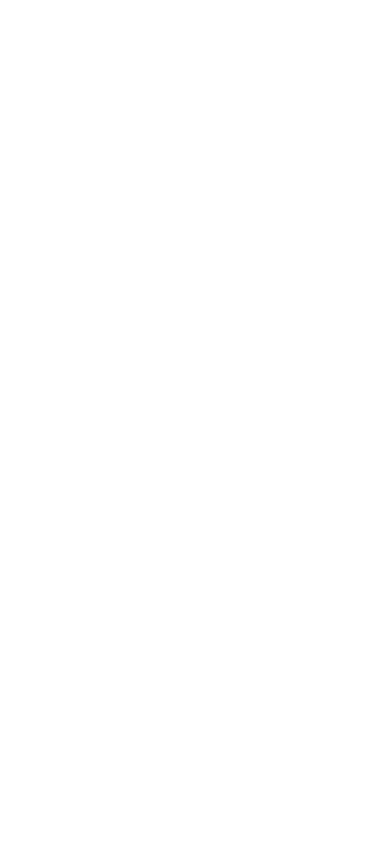
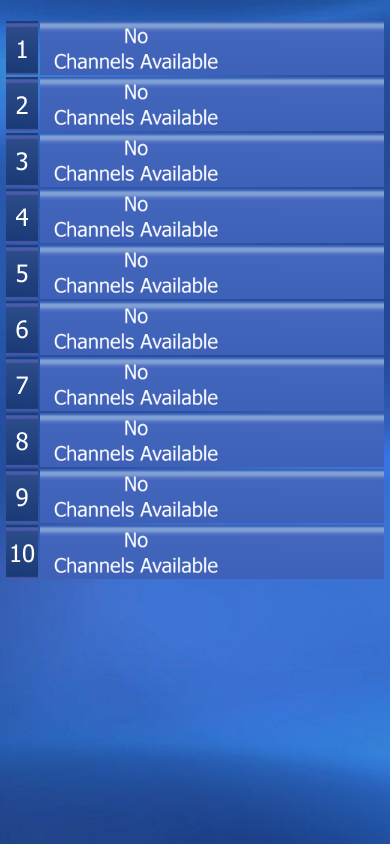
Before and after one commit to zababyte2k/zababyte2k.github.io, a plain HTML site: page tvhora/index.html in a window 390 px wide. Drawn offline with Linux system fonts and the light colour scheme.

Commit message:
Add files via upload

```diff
--- /dev/null
+++ b/tvhora/com.js
@@ -0,0 +1,51 @@
+function backcom() {
+    channels = [];
+    try {
+            channels = getchannels();
+            const mainui = document.getElementById("mainui").innerHTML = '';
+            document.getElementById("mainui").innerHTML += '<tr><td class="chbox">1</td><td class="logobox"><a href="#"><img src="nochan.png" style="height: 48px;" onmouseover="dohoversfx()" border="0"></a></td></tr>';
+            for (var i = 0; i < channels.length; i++) {
+                if (channels[i][0] == "NULL") {
+                    const mainui = document.getElementById("mainui").innerHTML += '<tr><td class="chbox">' + i + '</td><td class="logobox"><a href="#"><img src="nochan.png" style="height: 48px;" onmouseover="dohoversfx()" border="0"></a></td></tr>';
+                }
+                if (channels[i][0] == "index.html") {
+                    const mainui = document.getElementById("mainui").innerHTML += '<div style="width: 0; height 0; display: none;"></div>';
+                }
+            else {
+                    const mainui = document.getElementById("mainui").innerHTML += '<tr><td class="chbox">' + i + '</td><td class="logobox"><a href="' + channels[i][0] + '"><img src="' + channels[i][1] + '" style="height: 48px;" onmouseover="dohoversfx()" border="0"></a></td></tr>';
+                }
+            }
+        }
+    catch {
+        alert("A communcation error has occured. Please make sure you have a stable internet connection")
+        mainui = document.getElementById("mainui").innerHTML += '<tr><td class="chbox">1</td><td class="logobox"><a href="#"><img src="nochan.png" style="height: 48px;" onmouseover="dohoversfx()" border="0"></a></td></tr>';
+        mainui = document.getElementById("mainui").innerHTML += '<tr><td class="chbox">2</td><td class="logobox"><a href="#"><img src="nochan.png" style="height: 48px;" onmouseover="dohoversfx()" border="0"></a></td></tr>';
+        mainui = document.getElementById("mainui").innerHTML += '<tr><td class="chbox">3</td><td class="logobox"><a href="index3.html"><img src="nochan.png" style="height: 48px;" onmouseover="dohoversfx()" border="0"></a></td></tr>';
+        mainui = document.getElementById("mainui").innerHTML += '<tr><td class="chbox">4</td><td class="logobox"><a href="index3.html"><img src="nochan.png" style="height: 48px;" onmouseover="dohoversfx()" border="0"></a></td></tr>';
+        mainui = document.getElementById("mainui").innerHTML += '<tr><td class="chbox">5</td><td class="logobox"><a href="index3.html"><img src="nochan.png" style="height: 48px;" onmouseover="dohoversfx()" border="0"></a></td></tr>';
+        mainui = document.getElementById("mainui").innerHTML += '<tr><td class="chbox">6</td><td class="logobox"><a href="index3.html"><img src="nochan.png" style="height: 48px;" onmouseover="dohoversfx()" border="0"></a></td></tr>';
+        mainui = document.getElementById("mainui").innerHTML += '<tr><td class="chbox">7</td><td class="logobox"><a href="index3.html"><img src="nochan.png" style="height: 48px;" onmouseover="dohoversfx()" border="0"></a></td></tr>';
+        mainui = document.getElementById("mainui").innerHTML += '<tr><td class="chbox">8</td><td class="logobox"><a href="index3.html"><img src="nochan.png" style="height: 48px;" onmouseover="dohoversfx()" border="0"></a></td></tr>';
+        mainui = document.getElementById("mainui").innerHTML += '<tr><td class="chbox">9</td><td class="logobox"><a href="index3.html"><img src="nochan.png" style="height: 48px;" onmouseover="dohoversfx()" border="0"></a></td></tr>';
+        mainui = document.getElementById("mainui").innerHTML += '<tr><td class="chbox">10</td><td class="logobox"><a href="index3.html"><img src="nochan.png" style="height: 48px;" onmouseover="dohoversfx()" border="0"></a></td></tr>';
+    }
+}
+
+function dohoversfx() {
+    hoversfx.play();
+}
+
+function maxsize() {
+    wnum = window.innerWidth;
+    hnum = window.innerHeight;
+    video.style.width = wnum;
+    video.style.height = hnum;
+    video.style.marginTop = "-21px";
+}
+
+function getcurpath() {
+    let fullurl = window.location.toString();
+    urlbox = fullurl.split("#");
+    let cururl = urlbox[1];
+    return cururl;
+}
--- a/tvhora/index.html
+++ b/tvhora/index.html
@@ -1 +1,37 @@
-<html></html>
+<html>
+    <head>
+        <title>TV Hora</title>
+        <link rel="icon" href="favico.png">
+        <meta charset="UTF-8">
+	    <meta name="viewport" content="width=device-width, initial-scale=1.0, maximum-scale=1.0,  user-scalable=0">
+	    <meta name="apple-mobile-web-app-capable" content="yes">
+        <link rel="stylesheet" href="style.css">
+        <script src="com.js"></script>
+        <script src="https://backend-zababyte2k.github.io/tvhora/v1/back.js"></script>
+        <script>
+            onload = function() {
+                backcom();
+            }
+        </script>
+    </head>
+    <body>
+        <center>
+            <audio id="hoversfx">
+                <source src="hover.mp3" type="audio/mpeg">
+                Your browser does not support the audio element.
+            </audio>
+            <div class="bg" id ="bg">
+            </div>
+            <div class="content">
+                <div class="mainui">
+                <br>
+                <table>
+                    <tbody id="mainui">
+                    </tbody>
+                </table>
+                </div>
+                <br>
+            </div>
+        </center>
+    </body>
+</html>
--- /dev/null
+++ b/tvhora/style.css
@@ -0,0 +1,90 @@
+@font-face {
+	font-family: "Tahoma";
+	src: url("tahoma.ttf");
+}
+
+body {
+    background-color: rgb(40,50,98);
+    font-family: Tahoma;
+    background-image: url(none);
+    background-repeat: no-repeat;
+    overflow: auto;
+    overflow-y: auto;
+    overflow-x: hidden;
+    padding: 0;
+    margin: 0;
+    background-image: url(bg.jpg);
+    background-repeat: no-repeat;
+    background-size: cover;
+}
+th, td {
+    border: 2px solid rgba(0,0,0,0);
+}
+table {
+    background-color: none;
+    color: white;
+    width: 98%;
+}
+.mainui {
+    background-image: url(none);
+    background-size: cover;
+    background-color: none;
+    width: 80%;
+    height: auto;
+}
+.chbox {
+    width: 3%;
+    height: 48px;
+    font-family: Tahoma;
+    background-color: #000000;
+    background-image: url(chbox.png);
+    background-size: cover;
+    text-align: center;
+    font-size: 24px;
+}
+.logobox {
+    width: 95%;
+    background-color: #000000;
+    background-image: url(logobox.png);
+    background-size: cover;
+}
+
+.logobox:hover {
+    background-image: url(hover.png);
+}
+
+.bg {
+	background-image: url(bg.jpg);
+	background-position: center;
+	background-repeat: no-repeat;
+	background-size: cover;
+	position: fixed;
+	height: 100vh;
+	width: 100vw;
+}
+
+.content {
+	position: absolute;
+	margin-top: 0px;
+	transform: translateX(0%);
+	width: 100%;
+}
+
+.tvbody {
+    background-color: rgb(0,0,0);
+    font-family: Tahoma;
+    margin: 0;
+    padding: 0;
+    overflow: hidden;
+}
+
+@media (max-width: 600px) {
+    .mainui {
+        margin-left: 0%;
+        width: 100%;
+    }
+
+    table {
+        width: 98%;
+    }
+}
```
Also changed, not shown: tvhora/index2.html (added, +53 -0 lines), tvhora/bg.jpg (added), tvhora/chbox.png (added), tvhora/favico.png (added), tvhora/hover.png (added), tvhora/logobox.png (added), tvhora/nochan.png (added), tvhora/tahoma.ttf (added), 1 other file.
